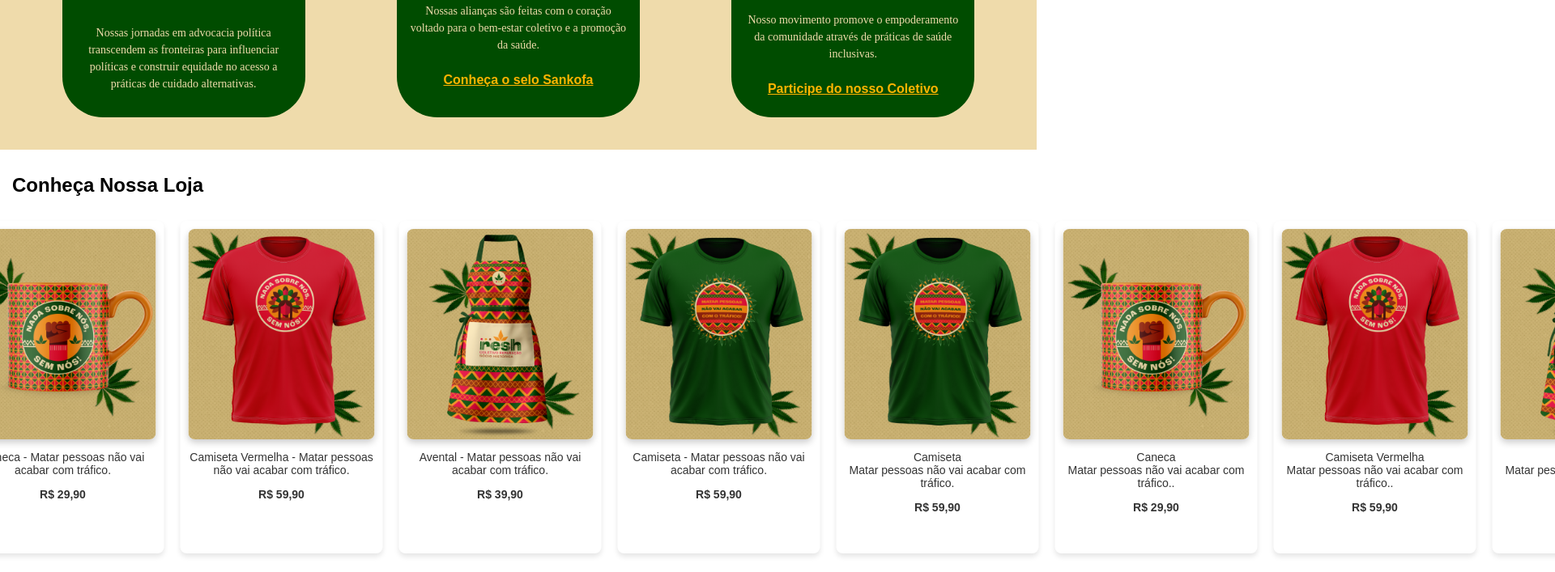
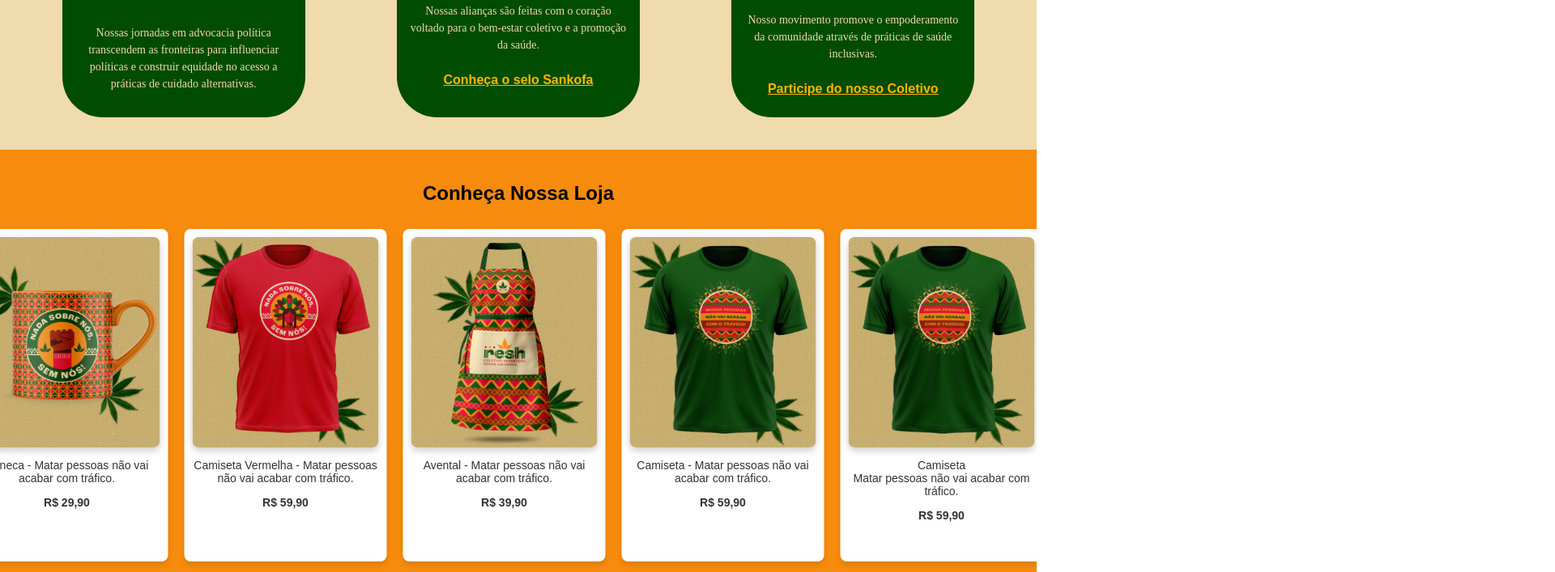
Before and after one commit to joaovitorah/resh, a plain HTML site: page index.html in a window 1280 px wide. Shown: the part 1063-1770 px from the top of the page at 81% size, 1920 px wide, since content can reach past the window. Drawn offline with Linux system fonts and the light colour scheme.

Commit message:
fix store

```diff
--- a/style.css
+++ b/style.css
@@ -197,7 +197,7 @@ section {
 }
 
 /* Loja */
-carrossel-container {
+.carrossel-container {
   background-color: #f68b0d;
   padding: 20px;
   text-align: center;
```
